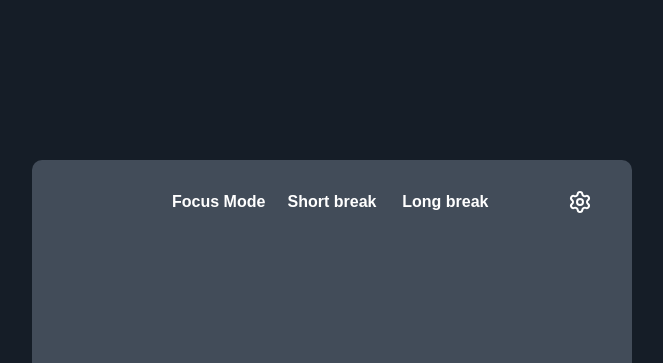
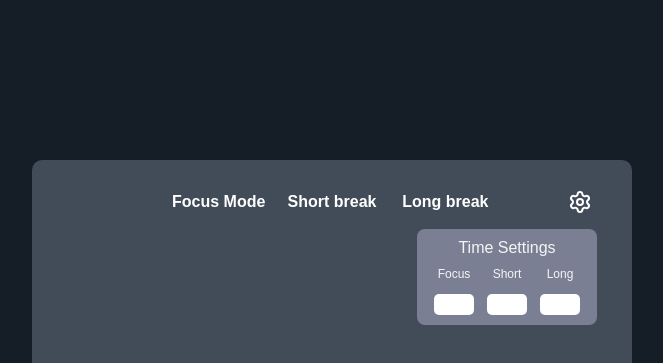
Before and after one commit to ryanwlvp/web-dev-mini-projects, a plain HTML site: page 01-timer-pomodoro/index.html in a window 1280 px wide. Shown: the top 363 px of the page, without its empty margins (308-971 px from the left). Drawn offline with nearby package versions, Linux system fonts and the light colour scheme; a web font is replaced by a local one.

Commit message:
feat: adiciona menu de configurações

```diff
--- a/01-timer-pomodoro/index.html
+++ b/01-timer-pomodoro/index.html
@@ -14,7 +14,27 @@
                 <button class="modeButton">Short break</button>
                 <button class="modeButton">Long break</button>
             </div>
-            <button id="openSettings"><i data-lucide="settings" aria-label="Configurações"></i></button>
+            <div class="settings-wrapper">
+                <button id="openSettings" aria-label="Configurações">
+                    <i data-lucide="settings"></i>
+                </button>
+
+                <div class="time-settings" id="timeSettings">
+                    <p>Time Settings</p>
+                    <div id="inputFields">
+
+                        <label for="focusInput" class="inputLabels">Focus</label>
+                        <label for="shortInput" class="inputLabels">Short</label>
+                        <label for="longInput" class="inputLabels">Long</label>
+                        <input type="text" class="inputDefaultTime" id="focusInput">
+
+                        <input type="text" class="inputDefaultTime" id="shortInput">
+
+                        <input type="text" class="inputDefaultTime" id="longInput">
+                    </div>
+
+                </div>
+            </div>
         </nav>
         <span id="timeField"></span>
         <div class="buttonsWrapper">
--- a/01-timer-pomodoro/timer.css
+++ b/01-timer-pomodoro/timer.css
@@ -1,3 +1,5 @@
+@import url('https://fonts.googleapis.com/css2?family=Encode+Sans+Semi+Expanded:wght@100;200;300;400;500;600;700;800;900&display=swap');
+
 @import url('https://fonts.googleapis.com/css2?family=Encode+Sans+Semi+Expanded:wght@100;200;300;400;500;600;700;800;900&display=swap');
 
 * {
@@ -47,7 +49,7 @@ body {
     padding: 6px 6px;
     bottom: 25%;
     display: flex;
-    gap: 30px;
+    gap: 15px;
     background-color: #79818C;
     border-radius: 10px;
 }
@@ -61,7 +63,6 @@ body {
     display: flex;
     align-items: center;
     justify-content: center;
-
 
 }
 
@@ -107,10 +108,18 @@ body {
 
 /* Campo de configurações */
 
+.settings-wrapper {
+    justify-self: end;
+    position: relative;
+
+}
+
+
+/* Botão de configurações */
+
 #openSettings {
     display: flex;
     padding: 5px;
-    justify-self: end;
     background-color: transparent;
     border: none;
     color: white;
@@ -123,3 +132,41 @@ body {
     cursor: pointer;
     background-color: #79818C;
 }
+
+
+/* Janela de configurações */
+
+.time-settings {
+    border-radius: 8px;
+    box-shadow: black;
+    width: 180px;
+    background-color: #7B7F94;
+    position: absolute;
+    right: 0;
+    top: 130%;
+    display: flex;
+    flex-direction: column;
+    align-items: center;
+    padding: 10px;
+    color: whitesmoke;
+    gap: 10px;
+}
+
+#inputFields {
+    display: grid;
+    grid-template-columns: 1fr 1fr 1fr;
+    font-size: 12px;
+    gap: 13px;
+}
+
+.inputLabels {
+    justify-self: center;
+}
+
+.inputDefaultTime {
+    padding: 3px;
+    width: 40px;
+    border: none;
+    border-radius: 5px;
+    text-align: center;
+}
```
